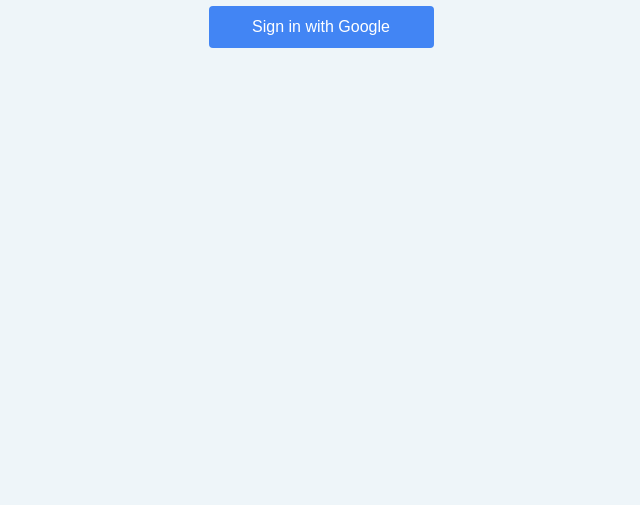
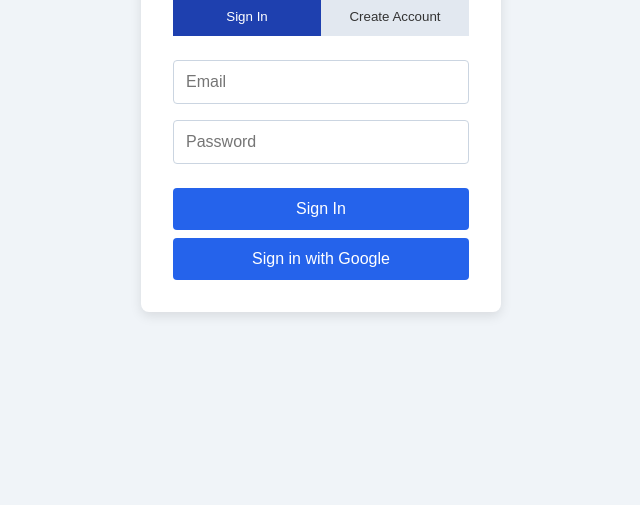
Before and after one commit to GMolter/IslandWars, a plain HTML site: page index.html in a window 1280 px wide. Shown: the part 295-800 px from the top of the page, without its empty margins (319-959 px from the left). Drawn offline with Linux system fonts and the light colour scheme.

Commit message:
Update styles.css

```diff
--- a/styles.css
+++ b/styles.css
@@ -1,30 +1,107 @@
-/* full file */
-* { margin:0; padding:0; box-sizing:border-box; }
-html, body { width:100%; height:100%; font-family:sans-serif; background:#eef5f9; }
+/* Reset & globals */
+* {
+  margin: 0;
+  padding: 0;
+  box-sizing: border-box;
+}
+html, body {
+  height: 100%;
+  font-family: "Segoe UI", Tahoma, Geneva, Verdana, sans-serif;
+  background: #f0f4f8;
+}
+
+/* Centering container */
 .auth-container {
-  max-width:320px; margin:0 auto; padding:2rem;
-  display:flex; flex-direction:column; align-items:center;
+  display: flex;
+  align-items: center;
+  justify-content: center;
+  height: 100%;
 }
-.auth-container h1 { margin-bottom:1rem; color:#333; }
+
+/* Card */
+.auth-card {
+  background: #ffffff;
+  padding: 2rem;
+  border-radius: 8px;
+  box-shadow: 0 4px 12px rgba(0,0,0,0.1);
+  width: 100%;
+  max-width: 360px;
+}
+
+/* Title */
+.auth-card h1 {
+  text-align: center;
+  margin-bottom: 1.5rem;
+  color: #333;
+}
+
+/* Tabs */
 .tabs {
-  display:flex; margin-bottom:1rem; width:100%;
+  display: flex;
+  margin-bottom: 1.5rem;
 }
-.tabs button {
-  flex:1; padding:.5rem; border:none; cursor:pointer;
-  background:#ddd; color:#333; font-weight:bold;
+.tab-btn {
+  flex: 1;
+  padding: 0.75rem;
+  border: none;
+  background: #e2e8f0;
+  color: #333;
+  font-weight: 500;
+  cursor: pointer;
+  transition: background 0.2s;
 }
-.tabs button.active { background:#1e90ff; color:#fff; }
-.form { width:100%; display:flex; flex-direction:column; }
-.form.hidden { display:none; }
+.tab-btn:hover {
+  background: #cbd5e1;
+}
+.tab-btn.active {
+  background: #1e40af;
+  color: #fff;
+}
+
+/* Forms */
+.form {
+  display: flex;
+  flex-direction: column;
+}
+.hidden {
+  display: none;
+}
+
+/* Inputs */
 .form input {
-  margin-bottom:.75rem; padding:.5rem; font-size:1rem;
-  border:1px solid #ccc; border-radius:4px;
+  width: 100%;
+  padding: 0.75rem;
+  margin-bottom: 1rem;
+  border: 1px solid #cbd5e1;
+  border-radius: 4px;
+  font-size: 1rem;
 }
+.form input:focus {
+  outline: none;
+  border-color: #1e40af;
+}
+
+/* Primary buttons */
 .form button {
-  margin-top:.5rem; padding:.75rem; font-size:1rem;
-  border:none; border-radius:4px; cursor:pointer;
-  background:#32cd32; color:#fff;
+  width: 100%;
+  padding: 0.75rem;
+  margin-top: 0.5rem;
+  border: none;
+  border-radius: 4px;
+  background: #2563eb;
+  color: #fff;
+  font-size: 1rem;
+  cursor: pointer;
+  transition: background 0.2s;
 }
-#google-signin {
-  background:#4285f4; margin-top:.5rem;
+.form button:hover {
+  background: #1e3a8a;
 }
+
+/* Google button override */
+.google-btn {
+  background: #4285f4;
+}
+.google-btn:hover {
+  background: #3367d6;
+}
```
